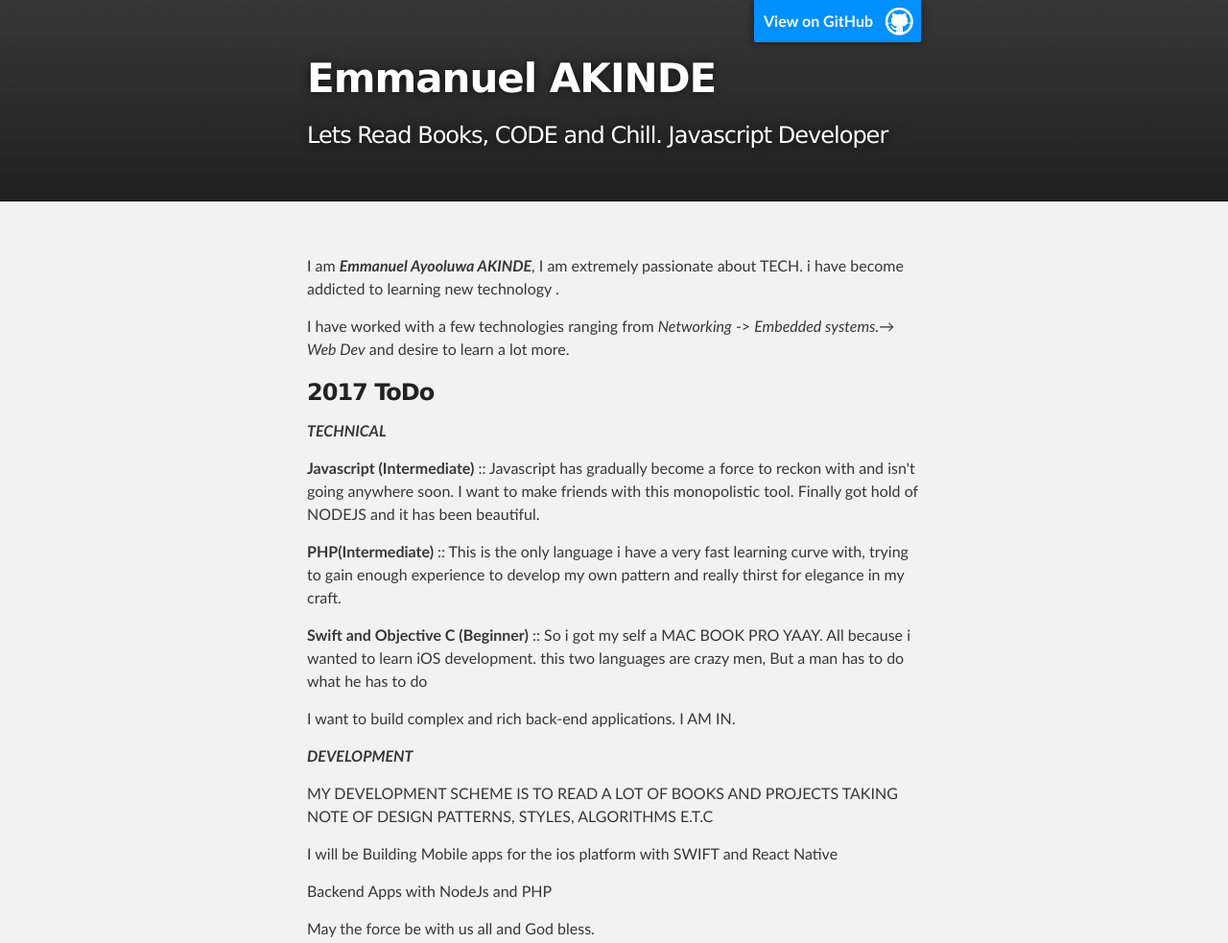
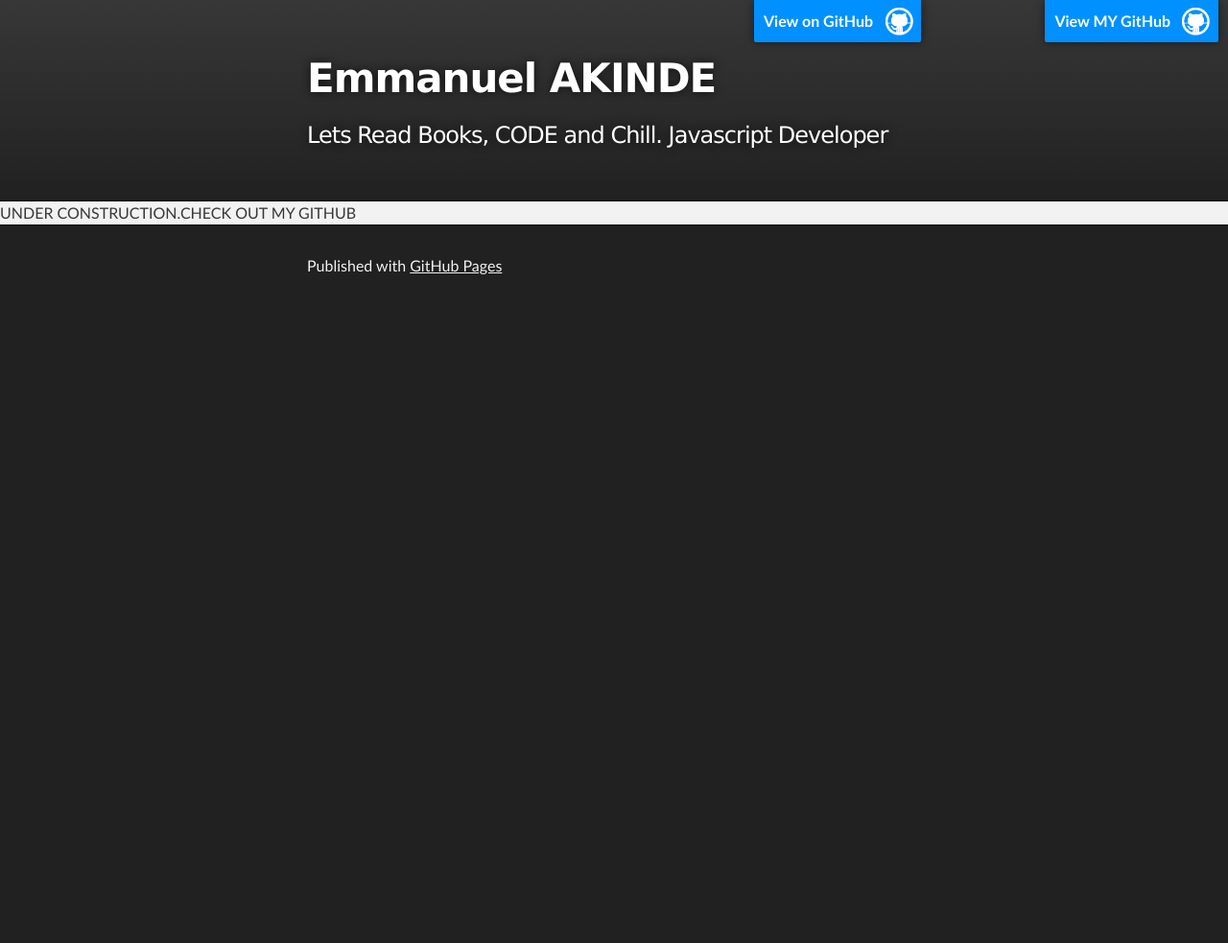
Before and after one commit to Harkindey/harkindey.github.io, a plain HTML site: page index.html in a window 1280 px wide. Shown: the top 983 px of the page at 96% size. After the commit the page ends 800 px from the top, so only its background shows below. Drawn offline with Linux system fonts and the light colour scheme.

Commit message:
CONSTRUCTION

```diff
--- a/index.html
+++ b/index.html
@@ -26,37 +26,7 @@
 
     <!-- MAIN CONTENT -->
     <div id="main_content_wrap" class="outer">
-      <section id="main_content" class="inner">
-        <p></p><p>I am <strong><em>Emmanuel Ayooluwa AKINDE</em></strong>,
-I am extremely passionate about TECH. i have become addicted to learning new technology .</p>
-
-<p>I have worked with a few technologies ranging from <em>Networking</em> -&gt; <em> Embedded systems.</em>→ <em>Web Dev</em> and desire to learn a lot more.</p>
-
-<h3>
-<a id="2016-todo" class="anchor" href="#2016-todo" aria-hidden="true"><span aria-hidden="true" class="octicon octicon-link"></span></a>
-<a id="2016-todo" href="http://harkindey.github.io/#2016-todo"></a><strong>2017 ToDo</strong>
-</h3>
-
-<p><em><strong>TECHNICAL</strong></em></p>
-
-<p><strong>Javascript (Intermediate)</strong>  :: Javascript has gradually become a force to reckon with and isn't going anywhere soon. I want to make friends with this monopolistic tool.
-Finally got hold of NODEJS and it has been beautiful.</p>
-
-<p><strong>PHP(Intermediate) </strong> :: This is the only language i have a very fast learning curve with, trying to gain enough experience to develop my own pattern and really thirst for elegance in my craft.</p>
-
-<p><strong>Swift and Objective C (Beginner)</strong>  :: So i got my self a MAC BOOK PRO YAAY. All because i wanted to learn iOS development. this two languages are crazy men, But a man has to do what he has to do</p>
-<p>I want to build complex and rich back-end applications. I AM IN.</p>
-
-<p><em><strong>DEVELOPMENT</strong></em></p>
-
-<p> MY DEVELOPMENT SCHEME IS TO READ A LOT OF BOOKS AND PROJECTS TAKING NOTE OF DESIGN PATTERNS, STYLES, ALGORITHMS E.T.C</p>
-
-<p> I will be Building Mobile apps for the ios platform with SWIFT and React Native </p>
-<p> Backend Apps with NodeJs and PHP </p>
-
-
-<p>May the force be with us all and God bless.</p>
-      </section>
+      UNDER CONSTRUCTION.CHECK OUT MY GITHUB <a id="forkme_banner" href="https://github.com/Harkindey">View MY GitHub</a>
     </div>
 
     <!-- FOOTER  -->
```
